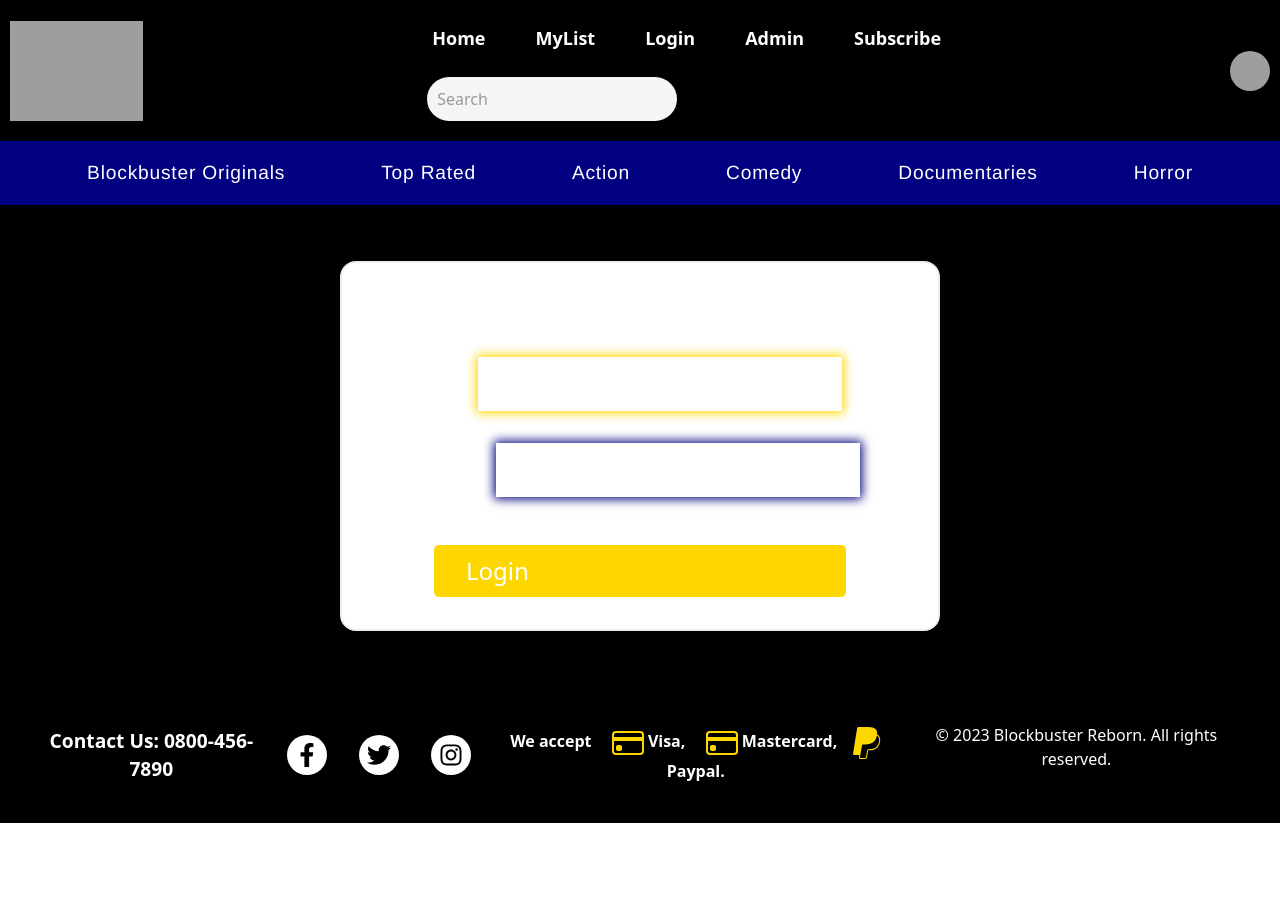
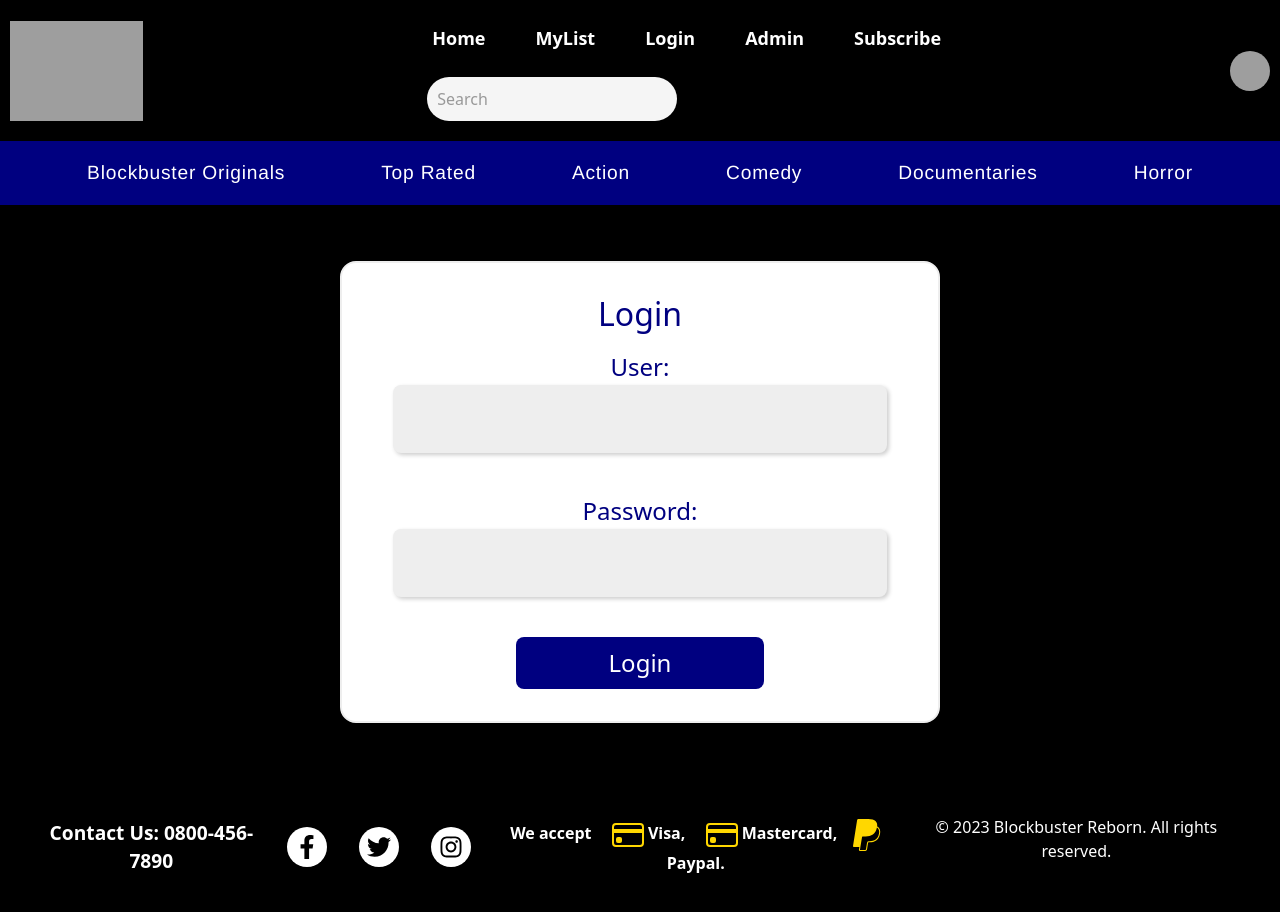
Before and after one commit to thinesan29/BNTA_Capstone_GroupProject, a React (Create React App) app in the folder client/: page /Login in a window 1280 px wide. Shown: the top 912 px of the page. Before the commit the page ends 823 px from the top, so only its background shows below. Built offline with nearby package versions, Linux system fonts and the light colour scheme; grey boxes are pictures that could not be loaded.

Commit message:
fixed login css

```diff
--- a/client/src/App.css
+++ b/client/src/App.css
@@ -43,152 +43,90 @@
       max-width: 600px;
     }
 
-.login-box {
+    .login-container h2 {
+      font-size: 2rem;
+      color: navy;
+      margin-bottom: 1rem;
+    }
+
+    .login-element {
       display: flex;
       flex-direction: column;
-  align-items: center;
-  justify-content: center;
-  background-color: #444;
-  padding: 2rem;
-  border-radius: 5px;
-  box-shadow: 0 0 10px rgba(0, 0, 0, 0.2);
+      margin-bottom: 1rem;
+      width: 100%;
     }
 
-h2 {
-  font-size: 3rem;
-  margin-bottom: 2rem;
-  color: #fff;
+    .login-element label {
+      font-size: 1.5rem;
+      color: navy;
+      margin-bottom: 0.5rem;
     }
 
-form {
-  display: flex;
-  flex-direction: column;
-  align-items: center;
+    .login-element input {
+      padding: 1rem;
+      border: none;
+      border-radius: 0.5rem;
+      font-size: 1.5rem;
+      margin-bottom: 1rem;
+      color: #333;
+      background-color: #eee;
+      box-shadow: 2px 2px 4px rgba(0, 0, 0, 0.2);
+      transition: all 0.3s ease-in-out;
+      width: 100%;
     }
 
-label {
-  display: flex;
-  flex-direction: column;
-  align-items: center;
-  margin: 1rem 0;
-  color: #fff;
+    .login-element input:focus {
+      outline: none;
+      border: 2px solid #f8d43b;
+      box-shadow: 0 0 10px #f8d43b;
     }
 
-input[type="login-text"],
-input[type="login-password"] {
-  border: none;
-  border-bottom: 2px solid transparent;
-  font-size: 1.5rem;
-  padding: 0.5rem;
-  background-color: transparent;
-  color: #eee;
-  transition: border-color 0.3s ease, box-shadow 0.3s ease;
-}
-
-input[type="login-text"]:focus,
-input[type="login-password"]:focus {
-  border-color: #ffd700;
-  box-shadow: 0 0 10px 2px #ffd700;
-}
-
-input[type="login-text"]:focus {
-  box-shadow: 0 0 10px 2px gold;
-}
-
-input[type="login-password"]:focus {
-  box-shadow: 0 0 10px 2px navy;
-}
-
-input[type="login-text"]:not(:placeholder-shown),
-input[type="login-password"]:not(:placeholder-shown) {
-  color: #eee;
-}
-
-input[type="login-text"]:not(:placeholder-shown) {
-  box-shadow: 0 0 10px 2px gold;
-}
-
-input[type="login-password"]:not(:placeholder-shown) {
-  box-shadow: 0 0 10px 2px navy;
+    .login-element input:focus::before {
+      content: "";
+      position: absolute;
+      top: -5px;
+      left: -5px;
+      right: -5px;
+      bottom: -5px;
+      border-radius: 0.5rem;
+      background: linear-gradient(
+        90deg,
+        #f8d43b,
+        #f8d43b 50%,
+        transparent 50%
+      );
+      background-size: 400%;
+      z-index: -1;
+      animation: animate 1.5s linear infinite;
     }
 
     input[type="login-submit"] {
-  background-color: gold;
+      background-color: navy;
+      color: #fff;
+      font-size: 1.5rem;
+      padding: 0.5rem 1rem;
       border: none;
-  padding: 0.5rem 2rem;
-  border-radius: 5px;
-  font-size: 1.5rem;
-  color: #fff;
-  margin-top: 2rem;
+      border-radius: 0.5rem;
       cursor: pointer;
-  transition: color 0.3s ease, box-shadow 0.3s ease;
+      transition: all 0.3s ease-in-out;
+      width: 50%;
+      margin: 0 auto;
+      display: block;
+      text-align: center;
     }
 
     input[type="login-submit"]:hover {
+      background-color: #f8d43b;
       color: navy;
-  box-shadow: 0 0 10px 2px navy;
-  background-color: gold;
-  transition: color 0.3s ease, box-shadow 0.3s ease, background-color 0.3s ease;
+      transform: translateY(-2px);
+      box-shadow: 2px 2px 4px rgba(0, 0, 0, 0.2);
     }
 
-input[type="login-submit"]:hover::before {
-  content: "";
-  display: block;
-  position: absolute;
-  width: 100%;
-  height: 100%;
-  top: 0;
-  left: 0;
-  background-image: linear-gradient(
-    to right,
-    rgba(255, 255, 255, 0.5),
-    rgba(255, 255, 255, 0.8),
-    rgba(255, 255, 255, 0.5)
-    );
-    opacity: 0.5;
-    z-index: -1;
-    animation: shimmer 1s ease-out infinite;
+    input[type="login-submit"]:active {
+      transform: translateY(0);
+      box-shadow: none;
     }
 
-    .login-box input[type="login-text"] {
-    background-color: #ddd;
-    color: gold;
-    }
-
-    .login-box input[type="login-password"] {
-    background-color: #ddd;
-    color: navy;
-    }
-
-    .login-box input[type="login-text"]:focus {
-    background-color: #eee;
-    }
-
-    .login-box input[type="login-password"]:focus {
-    background-color: #eee;
-    }
-
-    .login-box input[type="login-text"]:not(:placeholder-shown),
-    .login-box input[type="login-password"]:not(:placeholder-shown) {
-    color: #eee;
-    }
-
-    .login-box input[type="login-text"]:not(:placeholder-shown) {
-    box-shadow: 0 0 10px 2px gold;
-    }
-
-    .login-box input[type="login-password"]:not(:placeholder-shown) {
-    box-shadow: 0 0 10px 2px navy;
-    }
-
-    @keyframes shimmer {
-    0% {
-    background-position: left;
-    }
-    100% {
-    background-position: right;
-    }
-    }
 /* Login Page CSS ends here */
 
 /* admin page css starts here */
--- a/client/src/Components/LoginForm.js
+++ b/client/src/Components/LoginForm.js
@@ -16,14 +16,18 @@
     <div className="login-container">
       <h2>Login</h2>
       <form onSubmit={handleSubmit}>
+      <div className="login-element">
         <label>
           User:
           <input type="login-text" value={user} onChange={(e) => setUser(e.target.value)} />
         </label>
+        </div>
+        <div className="login-element">
         <label>
           Password:
           <input type="login-password" value={password} onChange={(e) => setPassword(e.target.value)} />
         </label>
+        </div>
         <input type="login-submit" value="Login" />
       </form>
     </div>
```
Lines whose indentation alone changed are shown as unchanged.
